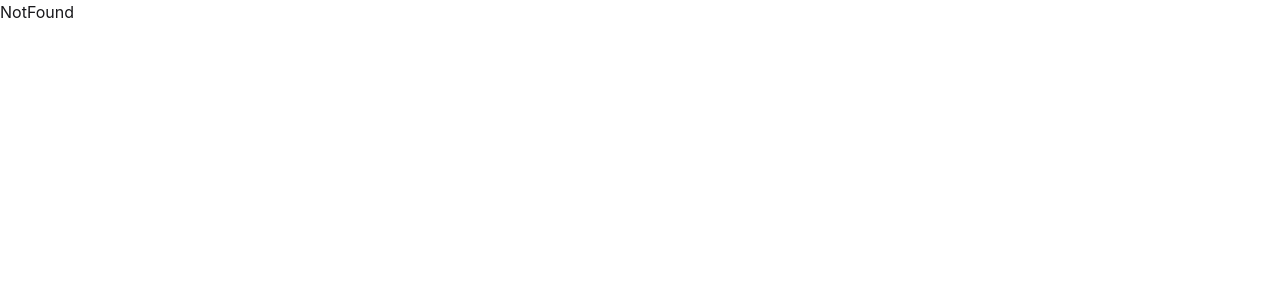
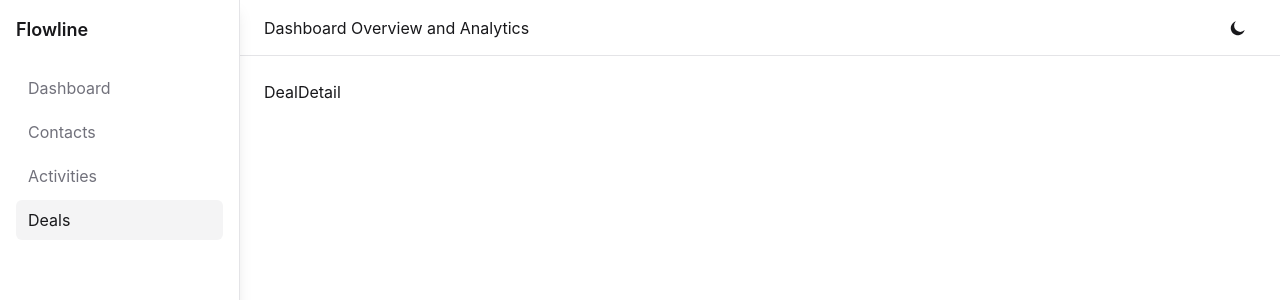
Before and after one commit to FiratCanTas/flowline, a React (Vite) app: page /deals/1 in a window 1280 px wide. Shown: the top 300 px of the page. Built offline with nearby package versions, Linux system fonts and the light colour scheme.

Commit message:
feat: add deal detail page

```diff
--- a/src/App.jsx
+++ b/src/App.jsx
@@ -10,6 +10,7 @@ import ContactNew from './pages/ContactNew';
 import ContactEdit from './pages/ContactEdit';
 import DealNew from './pages/DealNew';
 import DealEdit from './pages/DealEdit';
+import DealDetail from './pages/DealDetail';
 
 const App = () => {
   return (
@@ -21,6 +22,7 @@ const App = () => {
         <Route path="/contacts/:id/edit" element={<ContactEdit />} />
         <Route path="/contacts/new" element={<ContactNew />} />
         <Route path="/deals" element={<Deals />} />
+        <Route path="/deals/:id" element={<DealDetail />} />
         <Route path="/deals/:id/edit" element={<DealEdit />} />
         <Route path="/deals/new" element={<DealNew />} />
         <Route path="/activities" element={<Activities />} />
--- /dev/null
+++ b/src/pages/DealDetail.jsx
@@ -0,0 +1,5 @@
+const DealDetail = () => {
+  return <>DealDetail</>;
+};
+
+export default DealDetail;
```
